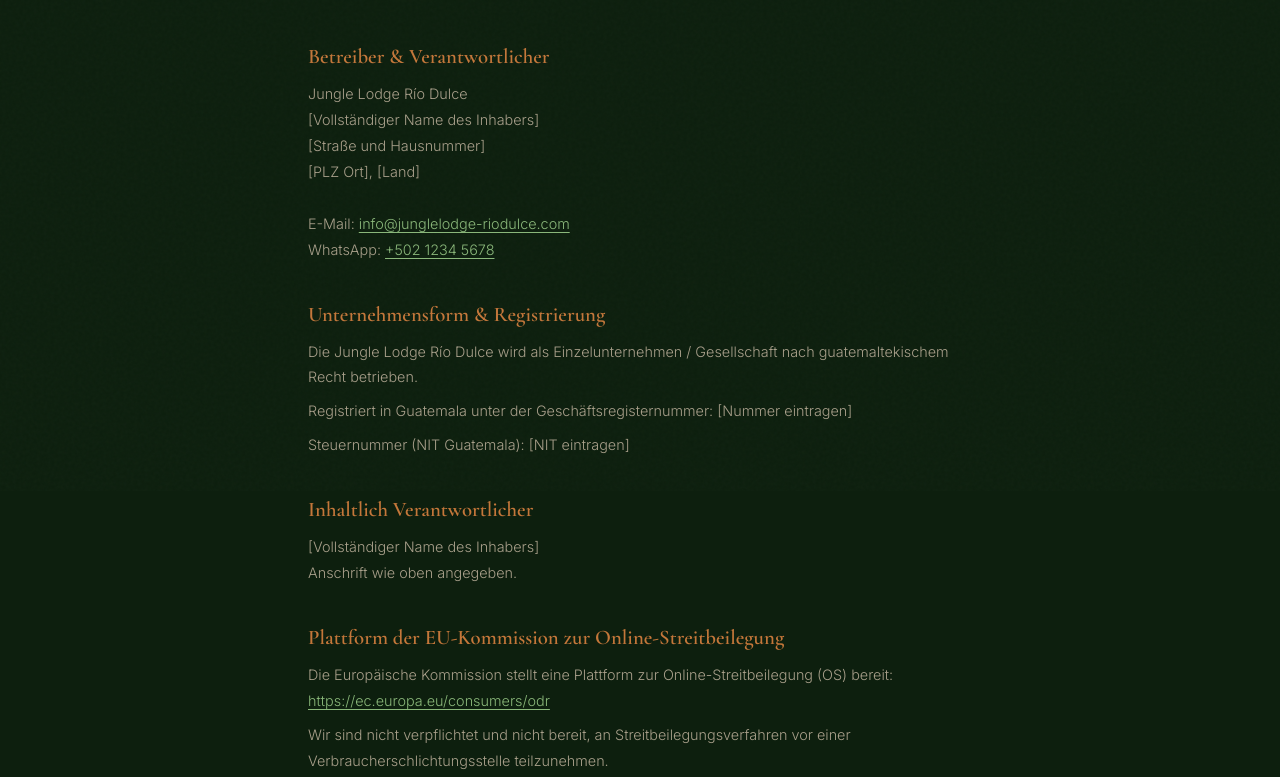
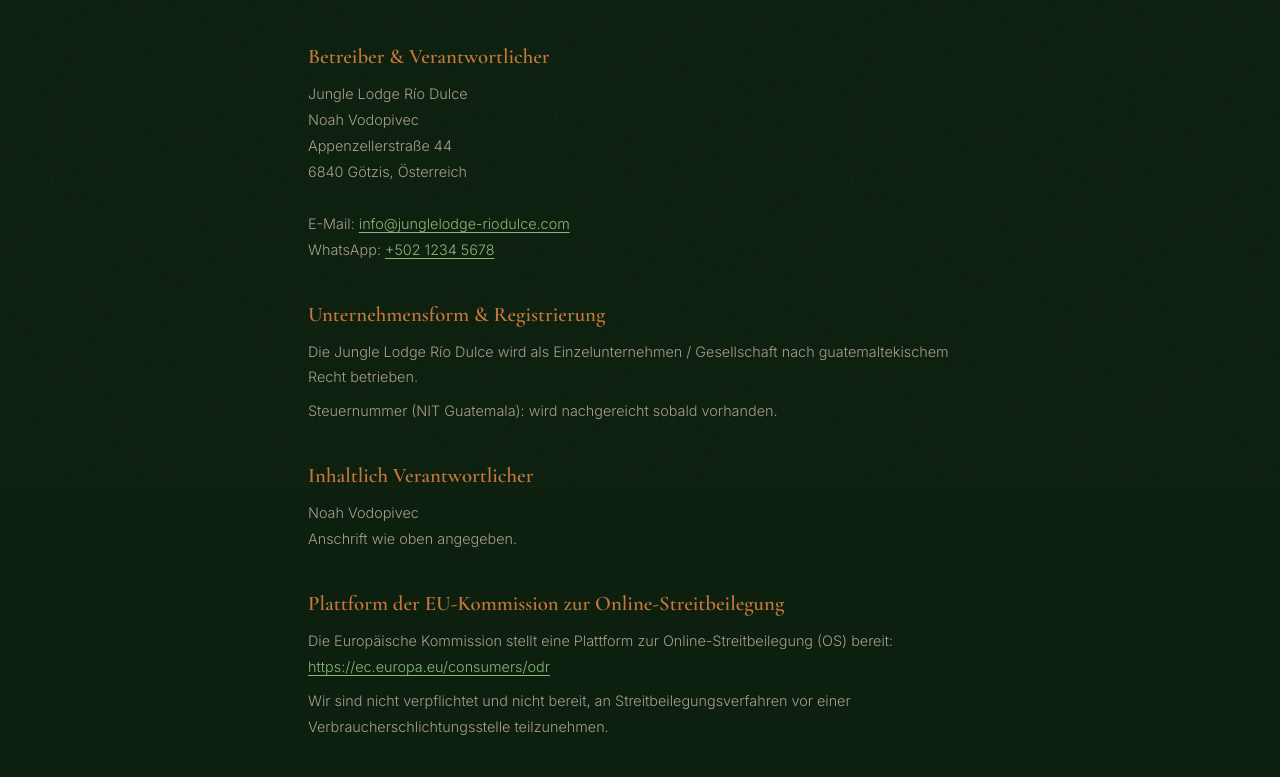
Before and after one commit to noahvodopivec-lab/jungle-lodge-website, a plain HTML site: page impressum.html in a window 1280 px wide. Shown: the part 309-1086 px from the top of the page. Drawn offline with nearby package versions, Linux system fonts and the light colour scheme.

Commit message:
Fill in real name and address in Impressum and Datenschutz

```diff
--- a/impressum.html
+++ b/impressum.html
@@ -109,9 +109,9 @@
         <h2>Betreiber &amp; Verantwortlicher</h2>
         <address>
           Jungle Lodge Río Dulce<br>
-          [Vollständiger Name des Inhabers]<br>
-          [Straße und Hausnummer]<br>
-          [PLZ Ort], [Land]<br>
+          Noah Vodopivec<br>
+          Appenzellerstraße 44<br>
+          6840 Götzis, Österreich<br>
           <br>
           E-Mail: <a href="mailto:info@junglelodge-riodulce.com">info@junglelodge-riodulce.com</a><br>
           WhatsApp: <a href="https://wa.me/50212345678">+502 1234 5678</a>
@@ -121,13 +121,12 @@
       <div class="legal-section">
         <h2>Unternehmensform &amp; Registrierung</h2>
         <p>Die Jungle Lodge Río Dulce wird als Einzelunternehmen / Gesellschaft nach guatemaltekischem Recht betrieben.</p>
-        <p>Registriert in Guatemala unter der Geschäftsregisternummer: [Nummer eintragen]</p>
-        <p>Steuernummer (NIT Guatemala): [NIT eintragen]</p>
+        <p>Steuernummer (NIT Guatemala): wird nachgereicht sobald vorhanden.</p>
       </div>
 
       <div class="legal-section">
         <h2>Inhaltlich Verantwortlicher</h2>
-        <p>[Vollständiger Name des Inhabers]<br>
+        <p>Noah Vodopivec<br>
         Anschrift wie oben angegeben.</p>
       </div>
 
```
Also changed, not shown: datenschutz.html (+2 -2 lines).
